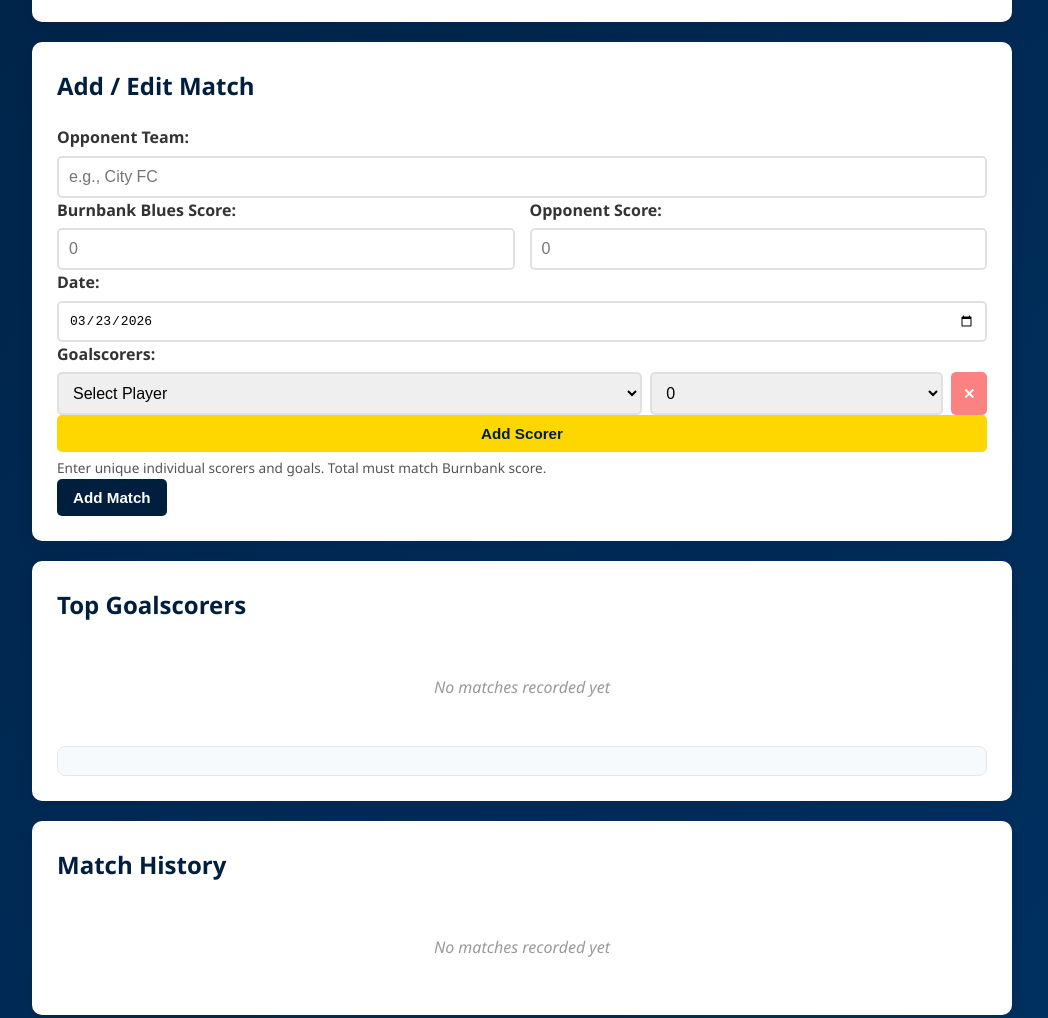
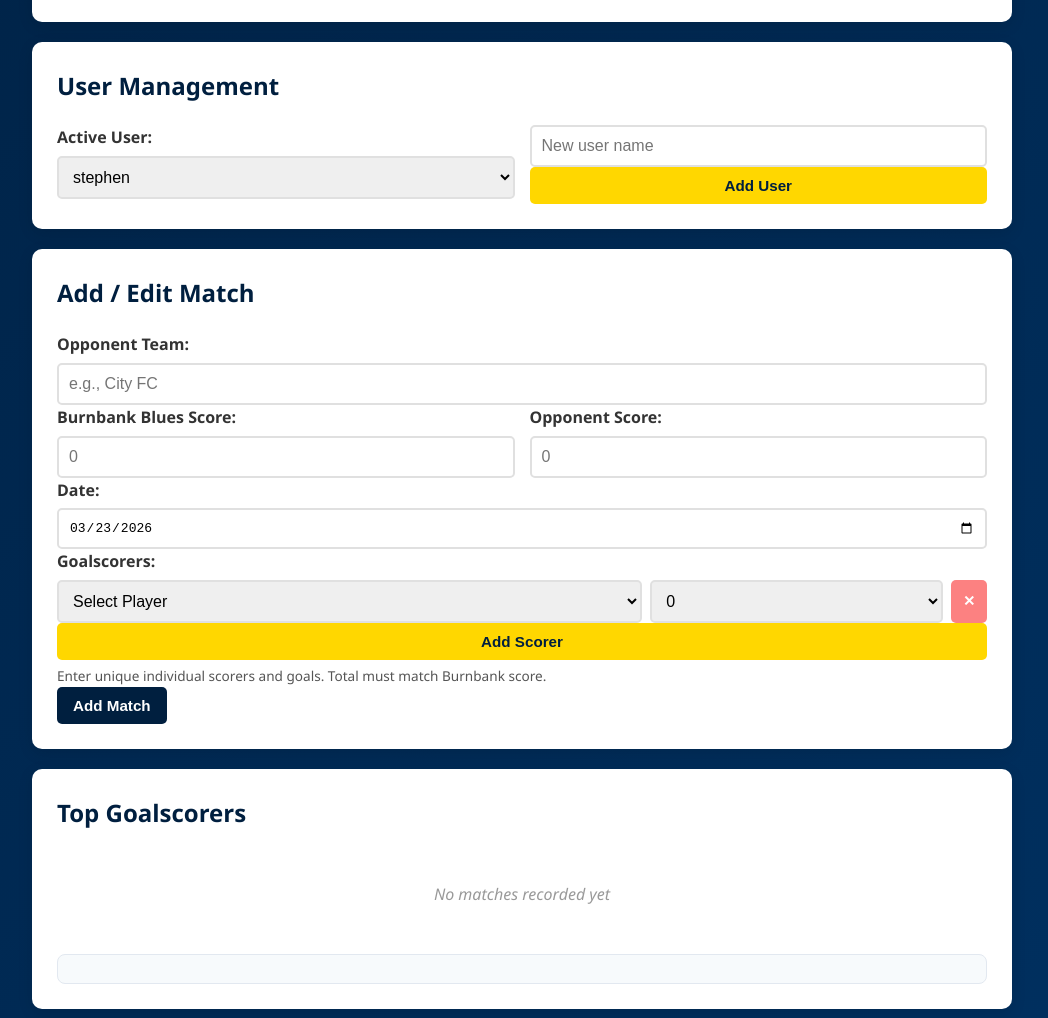
Before and after one commit to s90364850-del/burnbank-blues, a plain HTML site: page index.html in a window 1280 px wide. Shown: the part 925-1943 px from the top of the page, without its empty margins (118-1166 px from the left). Drawn offline with Linux system fonts and the light colour scheme; no server answers.

Commit message:
Add missing user management section to HTML

```diff
--- a/index.html
+++ b/index.html
@@ -105,6 +105,20 @@
             </section>
 
             <section class="section">
+                <h2>User Management</h2>
+                <div class="form-row">
+                    <div class="form-group">
+                        <label for="userSelect">Active User:</label>
+                        <select id="userSelect"></select>
+                    </div>
+                    <div class="form-group">
+                        <input type="text" id="newUserName" placeholder="New user name">
+                        <button type="button" id="addUser" class="btn btn-secondary">Add User</button>
+                    </div>
+                </div>
+            </section>
+
+            <section class="section">
                 <h2>Add / Edit Match</h2>
                 <form id="matchForm">
                     <div class="form-group">
```
